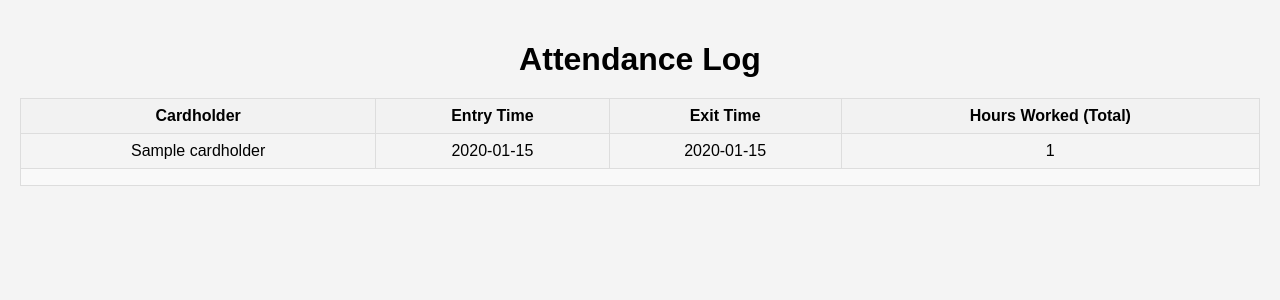
After one commit to tellsiddh/WorkSwipe, a Flask app: template templates/index.html in a window 1280 px wide. The commit adds this page. Shown: the top 300 px of the page. Run offline with Flask 3, Linux system fonts and the light colour scheme; the template is opened without the code that fills it: most values are stand-ins (such as "Sample title", 1, 10 or a date in 2020).

Commit message:
python alternative

```diff
--- /dev/null
+++ b/app.py
@@ -0,0 +1,52 @@
+from flask import Flask, render_template, jsonify
+import csv
+from datetime import datetime
+
+app = Flask(__name__)
+
+# Helper function to read and parse the CSV file
+def read_attendance_csv():
+    attendance_data = []
+    with open('attendance_log.csv', newline='') as csvfile:
+        reader = csv.DictReader(csvfile)
+        for row in reader:
+            # Convert timestamps to datetime objects
+            row['Timestamp'] = datetime.strptime(row['Timestamp'], '%Y-%m-%d %H:%M:%S')
+            attendance_data.append(row)
+    return attendance_data
+
+# Group data by cardholder and calculate hours
+def process_attendance_data(attendance_data):
+    grouped_logs = {}
+
+    for log in attendance_data:
+        cardholder = log['Cardholder']
+        if cardholder not in grouped_logs:
+            grouped_logs[cardholder] = {'entries': [], 'exits': [], 'logs': []}
+
+        if log['Type'] == 'entry':
+            grouped_logs[cardholder]['entries'].append(log['Timestamp'])
+        else:
+            grouped_logs[cardholder]['exits'].append(log['Timestamp'])
+
+        grouped_logs[cardholder]['logs'].append(log)
+
+    # Calculating hours worked
+    for cardholder, data in grouped_logs.items():
+        entries = data['entries']
+        exits = data['exits']
+        total_hours = 0
+        for i in range(min(len(entries), len(exits))):
+            total_hours += (exits[i] - entries[i]).total_seconds() / 3600  # Convert seconds to hours
+        grouped_logs[cardholder]['total_hours'] = round(total_hours, 2)
+
+    return grouped_logs
+
+@app.route('/')
+def index():
+    attendance_data = read_attendance_csv()
+    grouped_logs = process_attendance_data(attendance_data)
+    return render_template('index.html', grouped_logs=grouped_logs)
+
+if __name__ == '__main__':
+    app.run(host='0.0.0.0', port=5000, debug=True)
--- a/style.css
+++ b/static/style.css
@@ -8,13 +8,6 @@ body {
 h1 {
     text-align: center;
     margin-bottom: 20px;
-}
-
-input {
-    display: block;
-    margin: 20px auto;
-    padding: 10px;
-    font-size: 16px;
 }
 
 table {
@@ -41,3 +34,17 @@ table tr:nth-child(even) {
 table tr:hover {
     background-color: #ddd;
 }
+
+.daily-details {
+    display: none;
+}
+
+table tr:hover + tr .daily-details {
+    display: block;
+}
+
+.daily-details p {
+    margin: 5px 0;
+    text-align: left;
+    padding-left: 10px;
+}
--- /dev/null
+++ b/templates/index.html
@@ -0,0 +1,57 @@
+<!DOCTYPE html>
+<html lang="en">
+<head>
+    <meta charset="UTF-8">
+    <meta name="viewport" content="width=device-width, initial-scale=1.0">
+    <title>Attendance Log</title>
+    <link rel="stylesheet" href="{{ url_for('static', filename='style.css') }}">
+</head>
+<body>
+    <h1>Attendance Log</h1>
+    <table id="attendanceTable">
+        <thead>
+            <tr>
+                <th>Cardholder</th>
+                <th>Entry Time</th>
+                <th>Exit Time</th>
+                <th>Hours Worked (Total)</th>
+            </tr>
+        </thead>
+        <tbody>
+            {% for cardholder, data in grouped_logs.items() %}
+            <tr>
+                <td>{{ cardholder }}</td>
+                <td>
+                    {% if data.entries %}
+                        {{ data.entries[0].strftime('%Y-%m-%d %H:%M:%S') }}
+                    {% else %}
+                        -
+                    {% endif %}
+                </td>
+                <td>
+                    {% if data.exits %}
+                        {{ data.exits[-1].strftime('%Y-%m-%d %H:%M:%S') }}
+                    {% else %}
+                        -
+                    {% endif %}
+                </td>
+                <td>{{ data.total_hours }}</td>
+            </tr>
+            <tr>
+                <td colspan="4">
+                    <div class="daily-details">
+                        <h4>Daily Entry and Exit Times</h4>
+                        {% for log in data.logs %}
+                        <p>
+                            <strong>{{ log.Type.capitalize() }}:</strong>
+                            {{ log.Timestamp.strftime('%Y-%m-%d %H:%M:%S') }}
+                        </p>
+                        {% endfor %}
+                    </div>
+                </td>
+            </tr>
+            {% endfor %}
+        </tbody>
+    </table>
+</body>
+</html>
```
Also changed, not shown: index.html (deleted, +0 -28 lines), script.js (+70 -7 lines), working_hours.py (+59 -45 lines), attendance_log.csv (line endings or trailing spaces).
